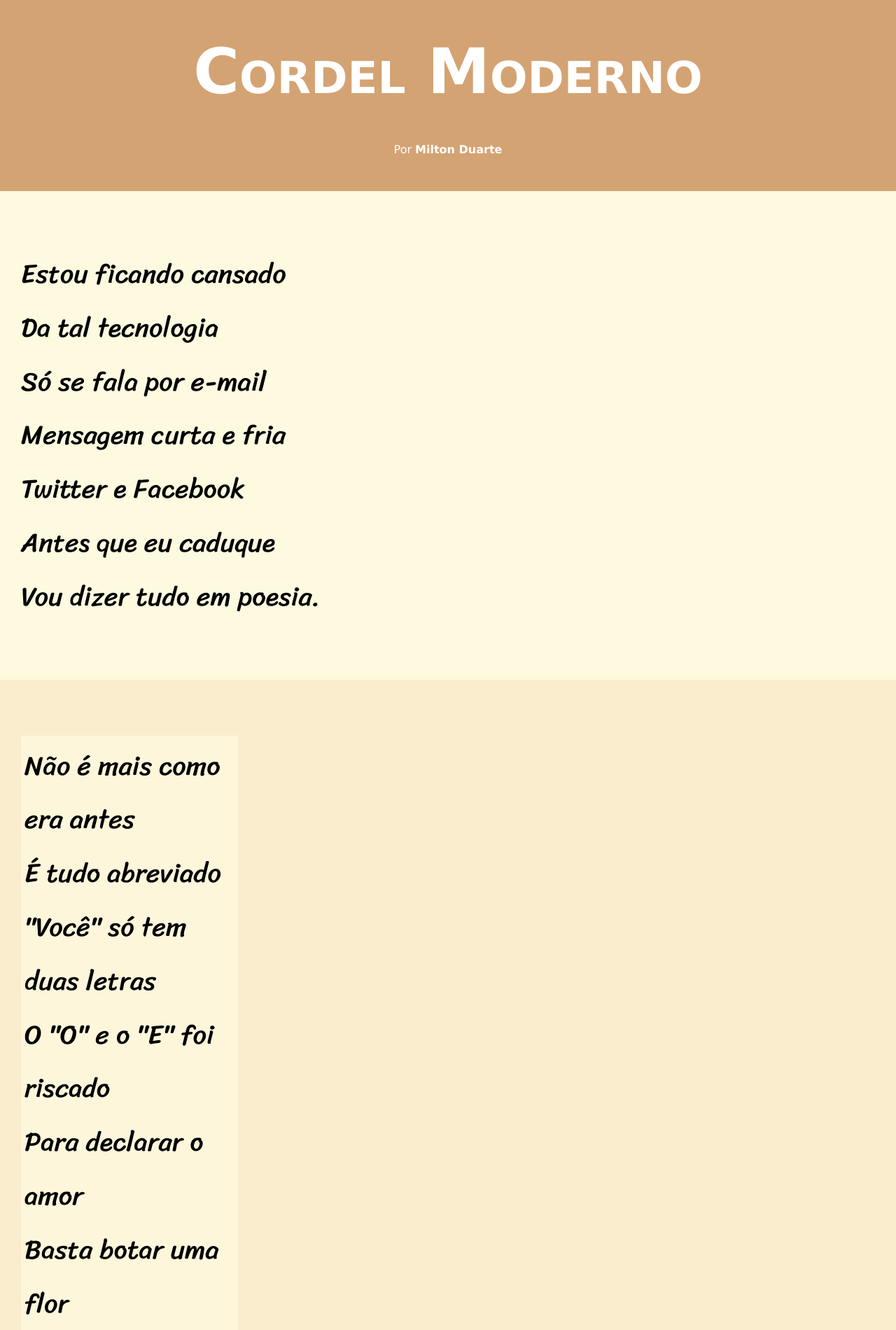
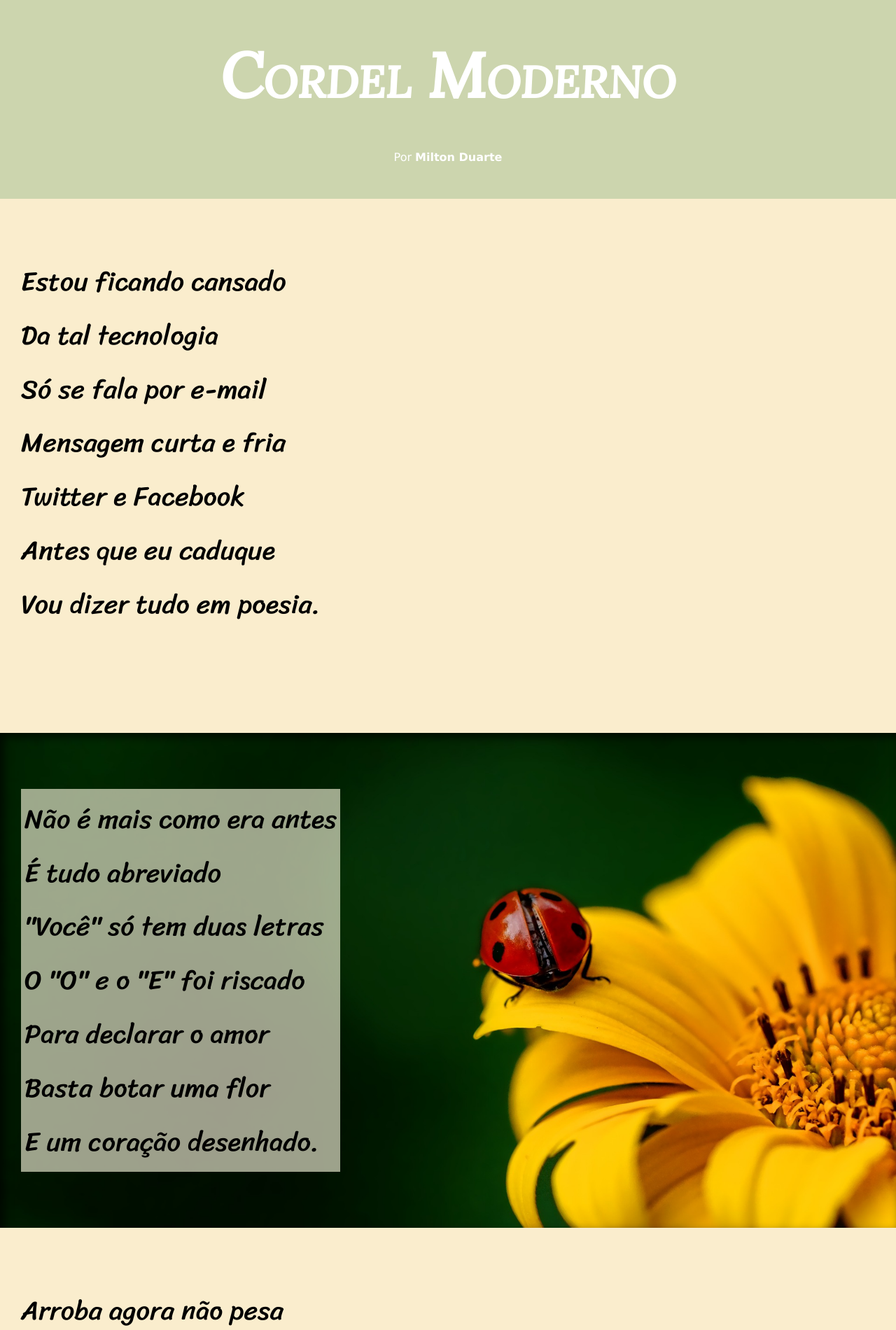
Before and after one commit to Allnis/html-css, a plain HTML site: page exercicios/desafio 04/index.html in a window 1280 px wide. Shown: the top 1900 px of the page at 70% size. Drawn offline with Linux system fonts and the light colour scheme.

Commit message:
finalizando o desafio 4

```diff
--- a/exercicios/desafio 04/estilo/style.css
+++ b/exercicios/desafio 04/estilo/style.css
@@ -24,7 +24,7 @@ html, body {
 }
 
 header {
-    background-color: #d4a373 ;
+    background-color: #ccd5ae;
     color: white;
     text-align: center;
 
@@ -33,13 +33,13 @@ header {
 header > h1 {
     padding: 50px;
     font-variant: small-caps;
-    font-family: var(--fonte1);
+    font-family: var(--fonte2);
     font-size: 7vw;
 }
 
 header > p {
     padding-bottom: 50px;
-    background-color: #d4a373;
+    background-color: #ccd5ae;
     color: white;
 }
 
@@ -64,19 +64,36 @@ header > p {
 
     }
 
+    section > p {
+        padding-bottom: 1.7em;
+    }
+
     section.normal {
-        background-color:#fefae0 ;
+        background-color:#faedcd;
     }
 
     section.imagem {
-        background-color: #faedcd;
+        background-color: #fefae0;
+        box-shadow: inset 6px 6px 13px 0px rgba(0, 0, 0, 0.674);
+        background-attachment: fixed;
     }
 
     section.imagem > p {
-        width: 300px;
-        background-color: #fefae0c2;
+        background-color: #fefae09e;
         display: inline-block;
         padding: 5px;
+    }
+
+    section#img01 {
+        background-image: url('../imagens/background001.jpg');
+        background-position: right center;
+        background-size: cover;
+    }
+
+    section#img02 {
+        background-image: url('../imagens/background002.jpg');
+        background-position: right center;
+        background-size: cover;
     }
 
     footer {
--- a/exercicios/desafio 04/index.html
+++ b/exercicios/desafio 04/index.html
@@ -25,7 +25,7 @@
         </p>
     </section>
 
-    <section class="imagem">
+    <section class="imagem" id="img01">
         <p>
             Não é mais como era antes <br>
             É tudo abreviado <br>
@@ -60,7 +60,7 @@
         </p>
     </section>
 
-    <section class="imagem">
+    <section class="imagem" id="img02">
         <p>
             Tenho saudade das cartas <br>
             Escritas com a própria mão <br>
```
